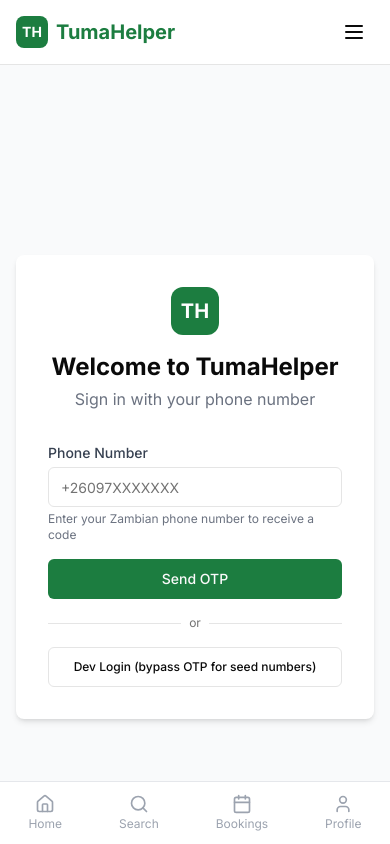
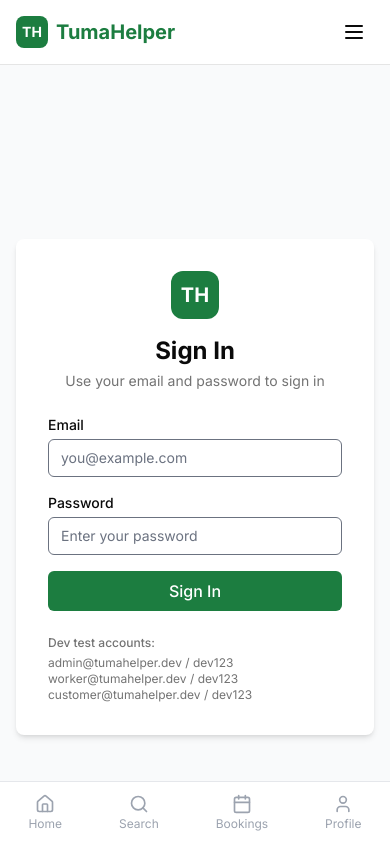
Before and after one commit to walu22/tumahelper, a Next.js app: page /login in a window 390 px wide. Shown: the top 844 px of the page. Built offline with nearby package versions, Linux system fonts and the light colour scheme; no server answers.

Commit message:
feat: replace phone OTP login with email+password
Login page now uses email + password directly via Supabase
built-in email auth. Test accounts: {role}@tumahelper.dev / dev123.
This avoids the 'phone provider disabled' error.

```diff
--- a/app/(auth)/login/page.tsx
+++ b/app/(auth)/login/page.tsx
@@ -1,199 +1,106 @@
-"use client";
+'use client'
 
-import { Suspense, useState } from "react";
-import { useRouter, useSearchParams } from "next/navigation";
-import { Button } from "@/components/ui/button";
-import { Input } from "@/components/ui/input";
-import { phoneSchema } from "@/lib/validations";
+import { useState, Suspense } from 'react'
+import { useRouter, useSearchParams } from 'next/navigation'
+import { createClient } from '@supabase/supabase-js'
+
+const supabaseUrl = process.env.NEXT_PUBLIC_SUPABASE_URL!
+const supabaseAnonKey = process.env.NEXT_PUBLIC_SUPABASE_ANON_KEY!
 
 const roleRedirects: Record<string, string> = {
-  customer: "/customer/dashboard",
-  worker: "/worker/dashboard",
-  employer: "/employer/dashboard",
-  admin: "/admin",
-};
+  customer: '/customer/dashboard',
+  worker: '/worker/dashboard',
+  employer: '/employer/dashboard',
+  admin: '/admin',
+}
 
 function LoginForm() {
-  const router = useRouter();
-  const searchParams = useSearchParams();
-  const [phone, setPhone] = useState("");
-  const [otp, setOtp] = useState("");
-  const [step, setStep] = useState<"phone" | "otp">("phone");
-  const [loading, setLoading] = useState(false);
-  const [error, setError] = useState("");
+  const router = useRouter()
+  const searchParams = useSearchParams()
+  const [email, setEmail] = useState('')
+  const [password, setPassword] = useState('')
+  const [loading, setLoading] = useState(false)
+  const [error, setError] = useState('')
 
-  const handleRequestOTP = async () => {
+  async function handleLogin(e: React.FormEvent) {
+    e.preventDefault()
+    setLoading(true)
+    setError('')
     try {
-      setLoading(true);
-      setError("");
+      const supabase = createClient(supabaseUrl, supabaseAnonKey)
+      const { data, error } = await supabase.auth.signInWithPassword({ email, password })
+      if (error) throw error
 
-      const validated = phoneSchema.parse(phone);
+      // Get user role from our users table
+      const res = await fetch('/api/auth/me')
+      const me = await res.json()
 
-      const res = await fetch("/api/auth/otp/request", {
-        method: "POST",
-        headers: { "Content-Type": "application/json" },
-        body: JSON.stringify({ phone: validated }),
-      });
-
-      const data = await res.json();
-
-      if (!data.success) {
-        throw new Error(data.error?.message || "Failed to send OTP");
-      }
-
-      setStep("otp");
+      const role = me.user?.role || email.split('@')[0]
+      const redirect = searchParams.get('redirect') || roleRedirects[role] || '/dashboard'
+      router.push(redirect)
     } catch (err: any) {
-      setError(err.message || "Invalid phone number");
+      setError(err.message)
     } finally {
-      setLoading(false);
+      setLoading(false)
     }
-  };
-
-  const handleVerifyOTP = async () => {
-    try {
-      setLoading(true);
-      setError("");
-
-      const res = await fetch("/api/auth/otp/verify", {
-        method: "POST",
-        headers: { "Content-Type": "application/json" },
-        body: JSON.stringify({ phone, code: otp }),
-      });
-
-      const data = await res.json();
-
-      if (!data.success) {
-        throw new Error(data.error?.message || "Invalid OTP");
-      }
-
-      const { user, isNewUser } = data.data;
-
-      if (isNewUser) {
-        localStorage.setItem("pendingPhone", phone);
-        router.push("/register");
-      } else {
-        const redirect = searchParams.get("redirect") || roleRedirects[user?.role] || "/dashboard";
-        router.push(redirect);
-      }
-    } catch (err: any) {
-      setError(err.message || "Invalid OTP");
-    } finally {
-      setLoading(false);
-    }
-  };
+  }
 
   return (
     <div className="min-h-screen flex items-center justify-center bg-gray-50 px-4">
       <div className="w-full max-w-md bg-white rounded-lg shadow-md p-8">
-        <div className="text-center mb-8">
+        <div className="text-center mb-6">
           <div className="h-12 w-12 bg-primary rounded-xl flex items-center justify-center mx-auto mb-4">
             <span className="text-white font-bold text-xl">TH</span>
           </div>
-          <h1 className="text-2xl font-bold">Welcome to TumaHelper</h1>
-          <p className="text-gray-500 mt-1">Sign in with your phone number</p>
+          <h1 className="text-2xl font-bold">Sign In</h1>
+          <p className="text-muted-foreground text-sm mt-1">Use your email and password to sign in</p>
         </div>
 
         {error && (
-          <div className="mb-4 p-3 bg-red-50 text-red-700 rounded-md text-sm">
-            {error}
-          </div>
+          <div className="mb-4 p-3 bg-red-50 text-red-700 rounded-md text-sm">{error}</div>
         )}
 
-        {step === "phone" ? (
-          <div className="space-y-4">
-            <div>
-              <label className="block text-sm font-medium text-gray-700 mb-1">
-                Phone Number
-              </label>
-              <Input
-                type="tel"
-                placeholder="+26097XXXXXXX"
-                value={phone}
-                onChange={(e) => setPhone(e.target.value)}
-                className="w-full"
-              />
-              <p className="text-xs text-gray-500 mt-1">
-                Enter your Zambian phone number to receive a code
-              </p>
-            </div>
-            <Button
-              onClick={handleRequestOTP}
-              disabled={loading}
-              className="w-full"
-            >
-              {loading ? "Sending..." : "Send OTP"}
-            </Button>
-            <div className="relative">
-              <div className="absolute inset-0 flex items-center">
-                <span className="w-full border-t" />
-              </div>
-              <div className="relative flex justify-center text-xs">
-                <span className="bg-white px-2 text-muted-foreground">or</span>
-              </div>
-            </div>
-            <Button
-              variant="outline"
-              className="w-full text-xs"
-              disabled={loading}
-              onClick={async () => {
-                setLoading(true)
-                setError("")
-                try {
-                  const res = await fetch("/api/auth/dev-login", {
-                    method: "POST",
-                    headers: { "Content-Type": "application/json" },
-                    body: JSON.stringify({ phone }),
-                  })
-                  const data = await res.json()
-                  if (!data.success) throw new Error(data.error)
-                  const redirect = searchParams.get("redirect") || roleRedirects[data.data.user?.role] || "/dashboard"
-                  router.push(redirect)
-                } catch (err: any) {
-                  setError(err.message || "Dev login failed")
-                } finally {
-                  setLoading(false)
-                }
-              }}
-            >
-              Dev Login (bypass OTP for seed numbers)
-            </Button>
+        <form onSubmit={handleLogin} className="space-y-4">
+          <div>
+            <label className="block text-sm font-medium mb-1">Email</label>
+            <input
+              type="email"
+              value={email}
+              onChange={(e) => setEmail(e.target.value)}
+              placeholder="you@example.com"
+              className="w-full border rounded-md px-3 py-2 text-sm"
+              required
+            />
           </div>
-        ) : (
-          <div className="space-y-4">
-            <div>
-              <label className="block text-sm font-medium text-gray-700 mb-1">
-                Enter OTP
-              </label>
-              <Input
-                type="text"
-                inputMode="numeric"
-                placeholder="000000"
-                value={otp}
-                onChange={(e) => setOtp(e.target.value.replace(/\D/g, "").slice(0, 6))}
-                className="w-full text-center text-2xl tracking-[0.5em]"
-              />
-              <p className="text-xs text-gray-500 mt-1">
-                Code sent to {phone}
-              </p>
-            </div>
-            <Button
-              onClick={handleVerifyOTP}
-              disabled={loading || otp.length !== 6}
-              className="w-full"
-            >
-              {loading ? "Verifying..." : "Verify & Sign In"}
-            </Button>
-            <button
-              onClick={() => { setStep("phone"); setOtp(""); setError(""); }}
-              className="w-full text-sm text-gray-500 hover:text-gray-700"
-            >
-              Change phone number
-            </button>
+          <div>
+            <label className="block text-sm font-medium mb-1">Password</label>
+            <input
+              type="password"
+              value={password}
+              onChange={(e) => setPassword(e.target.value)}
+              placeholder="Enter your password"
+              className="w-full border rounded-md px-3 py-2 text-sm"
+              required
+            />
           </div>
-        )}
+          <button
+            type="submit"
+            disabled={loading}
+            className="w-full bg-primary text-white rounded-md py-2 font-medium hover:bg-primary-dark disabled:opacity-50"
+          >
+            {loading ? 'Signing in...' : 'Sign In'}
+          </button>
+        </form>
+
+        <div className="mt-6 text-xs text-muted-foreground">
+          <p className="font-medium mb-1">Dev test accounts:</p>
+          <p>admin@tumahelper.dev / dev123</p>
+          <p>worker@tumahelper.dev / dev123</p>
+          <p>customer@tumahelper.dev / dev123</p>
+        </div>
       </div>
     </div>
-  );
+  )
 }
 
 export default function LoginPage() {
@@ -201,5 +108,5 @@
     <Suspense>
       <LoginForm />
     </Suspense>
-  );
+  )
 }
```
